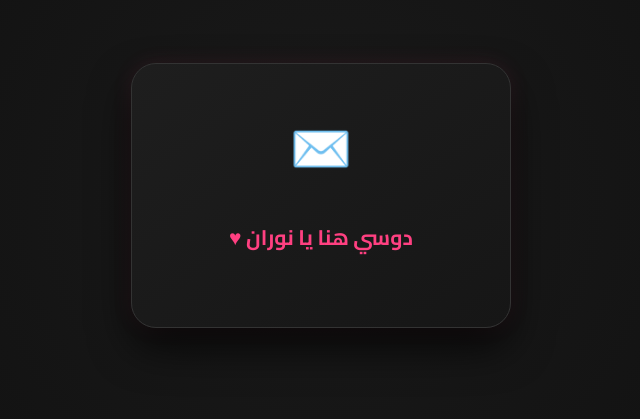
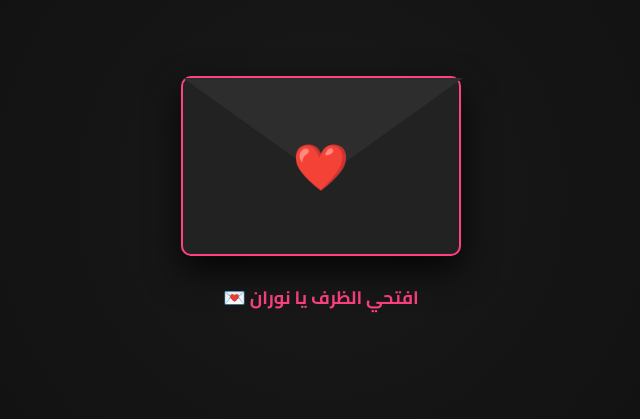
Before and after one commit to M54278/Nouran21, a plain HTML site: page index.html in a window 1280 px wide. Shown: the part 205-624 px from the top of the page, without its empty margins (319-959 px from the left). Drawn offline with Linux system fonts and the light colour scheme.

Commit message:
Update index.html

```diff
--- a/index.html
+++ b/index.html
@@ -33,55 +33,103 @@
             100% { transform: translateY(105vh) rotate(360deg); opacity: 0.2; }
         }
 
-        /* واجهة الظرف الفخمة والشيك */
+        /* واجهة الظرف الحقيقي الفخم */
         #login-screen {
             position: fixed;
             top: 0;
             left: 0;
             width: 100%;
             height: 100vh;
-            background: radial-gradient(circle, #1a1a1a 0%, #0d0d0d 100%);
+            background: radial-gradient(circle, #1a1a1a 0%, #0a0a0a 100%);
             display: flex;
             justify-content: center;
             align-items: center;
             z-index: 1000;
             padding: 20px;
         }
-        .envelope-card {
-            background: linear-gradient(145deg, #1e1e1e, #161616);
-            padding: 45px 30px;
-            border-radius: 25px;
-            box-shadow: 0 20px 40px rgba(0,0,0,0.7), 0 0 20px rgba(255, 64, 129, 0.1);
-            width: 100%;
-            max-width: 380px;
-            border: 1px solid #333;
+
+        .envelope-wrapper {
+            cursor: pointer;
+            text-align: center;
+            transition: 0.5s;
+        }
+
+        .real-envelope {
+            width: 280px;
+            height: 180px;
+            background: #222;
+            border-radius: 10px;
             position: relative;
+            box-shadow: 0 15px 35px rgba(0,0,0,0.8);
+            border: 2px solid #ff4081;
+            margin: 0 auto 25px;
+            display: flex;
+            justify-content: center;
+            align-items: center;
+            transition: 0.4s;
         }
-        .envelope-icon {
-            font-size: 50px;
-            margin-bottom: 15px;
-            animation: bounce 2s infinite;
+
+        .real-envelope:hover {
+            transform: scale(1.05);
         }
-        @keyframes bounce {
-            0%, 100% { transform: translateY(0); }
-            50% { transform: translateY(-8px); }
+
+        /* غطاء الظرف من فوق */
+        .envelope-flap {
+            position: absolute;
+            top: 0;
+            left: 0;
+            width: 0;
+            height: 0;
+            border-left: 140px solid transparent;
+            border-right: 140px solid transparent;
+            border-top: 100px solid #2d2d2d;
+            transform-origin: top;
+            transition: 0.6s;
         }
-        .envelope-card h2 {
+
+        .envelope-wrapper.open .envelope-flap {
+            transform: rotateX(180deg);
+            z-index: 10;
+        }
+
+        .envelope-heart {
+            font-size: 40px;
+            z-index: 5;
+            animation: pulse 1.5s infinite;
+        }
+
+        @keyframes pulse {
+            0%, 100% { transform: scale(1); }
+            50% { transform: scale(1.15); }
+        }
+
+        .envelope-title {
             color: #ff4081;
-            margin-bottom: 25px;
-            font-size: 21px;
+            font-size: 18px;
             font-weight: bold;
-            cursor: pointer;
+            margin-top: 10px;
         }
+
+        /* خانة إدخال كلمة السر بعد فتح الظرف */
         .pass-container {
             display: none;
-            animation: fadeIn 0.5s ease;
+            background: #1e1e1e;
+            padding: 30px 20px;
+            border-radius: 20px;
+            box-shadow: 0 15px 35px rgba(0,0,0,0.7);
+            width: 100%;
+            max-width: 350px;
+            border: 1px solid #333;
+            animation: fadeIn 0.6s ease;
+            margin: 0 auto;
         }
+
         @keyframes fadeIn {
-            from { opacity: 0; transform: translateY(10px); }
+            from { opacity: 0; transform: translateY(20px); }
             to { opacity: 1; transform: translateY(0); }
         }
-        .envelope-card input {
+
+        .pass-container input {
             width: 100%;
             padding: 14px 18px;
             border: 2px solid #444;
@@ -94,11 +142,11 @@
             color: #fff;
             transition: 0.3s;
         }
-        .envelope-card input:focus {
+        .pass-container input:focus {
             border-color: #ff4081;
             box-shadow: 0 0 10px rgba(255, 64, 129, 0.3);
         }
-        .envelope-card button {
+        .pass-container button {
             width: 100%;
             padding: 14px;
             background: linear-gradient(135deg, #ff4081, #f50057);
@@ -111,7 +159,7 @@
             box-shadow: 0 5px 15px rgba(255, 64, 129, 0.4);
             transition: 0.3s;
         }
-        .envelope-card button:hover {
+        .pass-container button:hover {
             transform: scale(1.02);
         }
         .error-msg {
@@ -275,13 +323,22 @@
 </head>
 <body>
 
-    <!-- واجهة الظرف الفخمة -->
+    <!-- واجهة الظرف الحقيقي -->
     <div id="login-screen">
-        <div class="envelope-card">
-            <div class="envelope-icon">✉️</div>
-            <h2 onclick="revealPass()">دوسي هنا يا نوران ♥</h2>
+        <div style="width: 100%; max-width: 350px;">
+            <!-- شكل الظرف الحقيقي -->
+            <div class="envelope-wrapper" id="envelopeWrapper" onclick="openEnvelope()">
+                <div class="real-envelope">
+                    <div class="envelope-flap"></div>
+                    <div class="envelope-heart">❤️</div>
+                </div>
+                <div class="envelope-title">افتحي الظرف يا نوران 💌</div>
+            </div>
+
+            <!-- خانة كلمة السر (تظهر بعد فتح الظرف) -->
             <div class="pass-container" id="passContainer">
-                <input type="password" id="pass-input" placeholder="اكتبي كلمة السر (Nona)">
+                <h3 style="color: #ff4081; margin-bottom: 15px; font-size: 18px;">اكتبي كلمة السر (Nona)</h3>
+                <input type="password" id="pass-input" placeholder="كلمة السر...">
                 <button onclick="checkPassword()">دوسي هنا ياابت 😂</button>
                 <div id="error-msg" class="error-msg">كلمة السر خطأ، جربي تاني!</div>
             </div>
@@ -313,7 +370,7 @@
         </div>
         <audio id="bgMusic" src="ssstik.io_1790955861239.mp3" preload="auto" loop></audio>
 
-        <!-- الصور والتواريخ تحتها مباشرة (بدون كلام قديم) -->
+        <!-- الصور والتواريخ تحتها مباشرة -->
         <div class="images-section">
             <div class="img-card">
                 <img src="IMG-20261004-WA0016.jpg" alt="صورة 1">
@@ -351,9 +408,14 @@
     </div>
 
     <script>
-        // إظهار خانة كلمة السر عند الضغط على الظرف
-        function revealPass() {
-            document.getElementById('passContainer').style.display = 'block';
+        // فتح الظرف الحقيقي وإظهار خانة كلمة السر
+        function openEnvelope() {
+            const wrapper = document.getElementById('envelopeWrapper');
+            wrapper.classList.add('open');
+            setTimeout(() => {
+                wrapper.style.display = 'none';
+                document.getElementById('passContainer').style.display = 'block';
+            }, 500);
         }
 
         // التحقق من كلمة السر Nona
```
